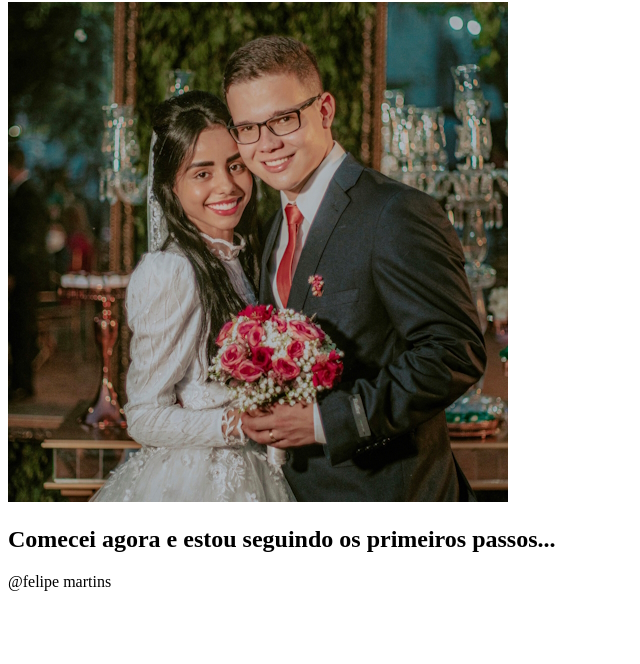
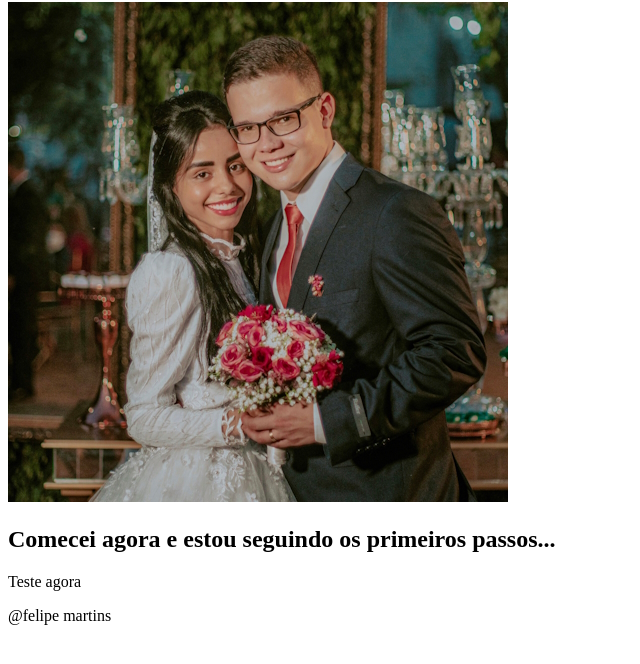
Before and after one commit to felipemrts72/new-repo, a plain HTML site: page index.html in a window 1280 px wide. Shown: the part 78-742 px from the top of the page, without its empty margins (0-640 px from the left). Drawn offline with Linux system fonts and the light colour scheme.

Commit message:
adiciona tag p

```diff
--- a/index.html
+++ b/index.html
@@ -16,6 +16,7 @@
     </header>
     <main>
       <h2>Comecei agora e estou seguindo os primeiros passos...</h2>
+      <p>Teste agora</p>
     </main>
     <footer>@felipe martins</footer>
   </body>
```
